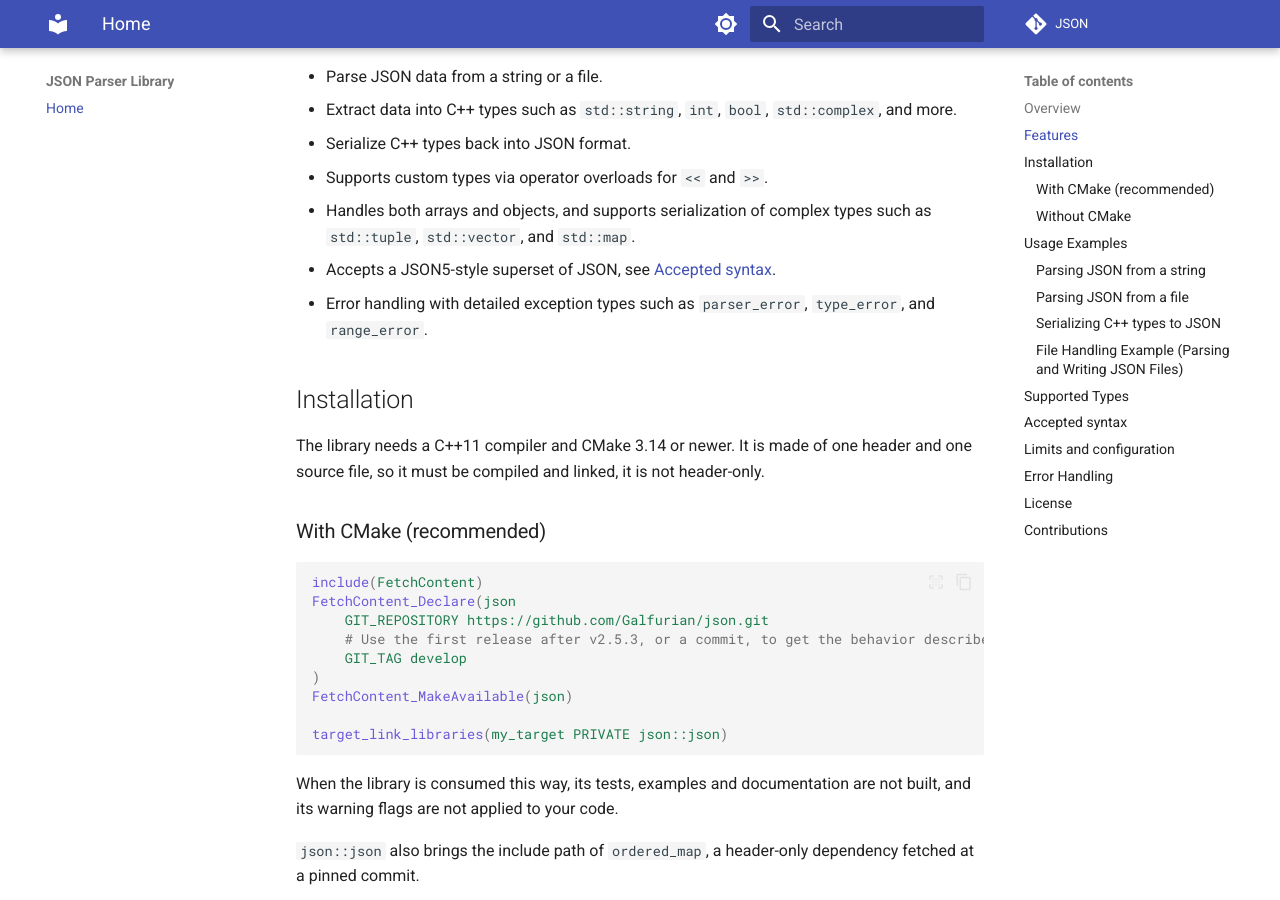
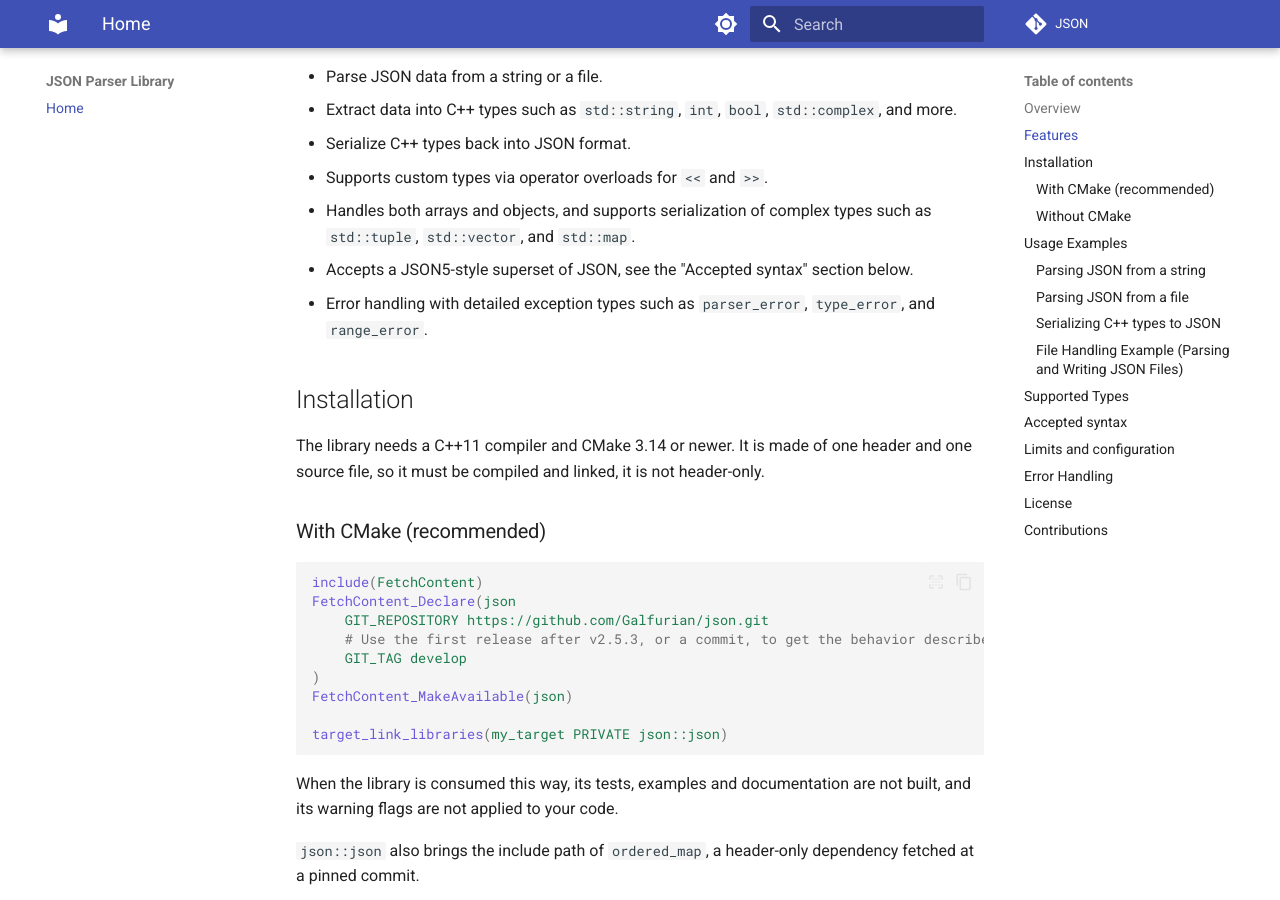
Before and after one commit to Galfurian/json, an MkDocs documentation site: the page built from docs/index.md, in a window 1280 px wide and 900 px high, scrolled down 495 px. Built offline with MkDocs 1.6.1 and Material for MkDocs 9.7.7, drawn with Linux system fonts in a browser that asks for light colours; comment, search, counter and statistics services are not loaded.

```diff
--- a/docs/index.md
+++ b/docs/index.md
@@ -19,7 +19,7 @@ The library supports parsing and serializing JSON objects, arrays, strings, numb
 - Serialize C++ types back into JSON format.
 - Supports custom types via operator overloads for `<<` and `>>`.
 - Handles both arrays and objects, and supports serialization of complex types such as `std::tuple`, `std::vector`, and `std::map`.
-- Accepts a JSON5-style superset of JSON, see [Accepted syntax](#accepted-syntax).
+- Accepts a JSON5-style superset of JSON, see the "Accepted syntax" section below.
 - Error handling with detailed exception types such as `parser_error`, `type_error`, and `range_error`.
 
 ## Installation
```
Also changed, not shown: README.md (+1 -1 lines).
